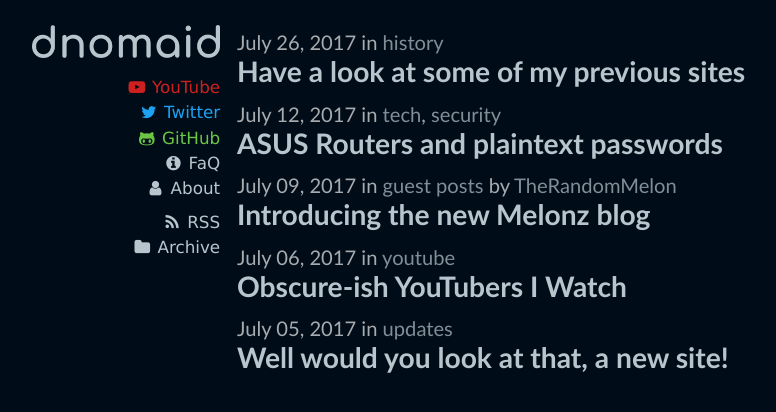
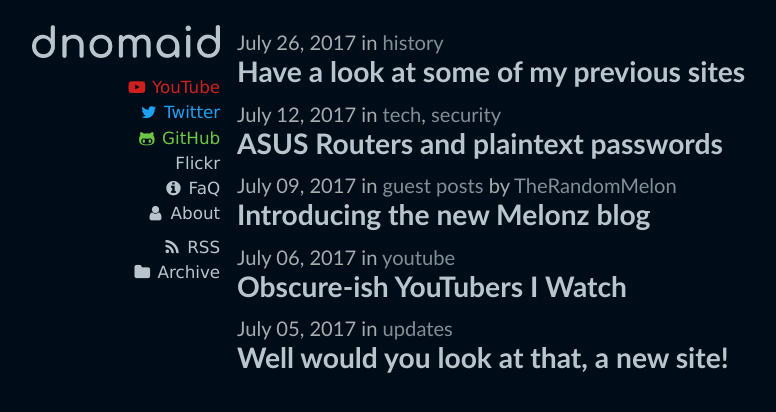
Before and after one commit to tomfishemoji/tomfishemoji.github.io, a Jekyll site: the page built from index.html, in a window 1280 px wide. Shown: the top 412 px of the page, without its empty margins (151-927 px from the left). Built offline with Jekyll 4.4.1, drawn with Linux system fonts in a browser that asks for light colours.

Commit message:
Add Flickr link to social media list. (The icon will be fixed, I know)

```diff
--- a/_config.yml
+++ b/_config.yml
@@ -16,6 +16,7 @@ youtube: https://youtube.com/dnomaid
 twitter: https://twitter.com/mrdnomaid
 github: https://github.com/mrdnomaid
 githubu: mrdnomaid
+flickr: https://www.flickr.com/people/mrdnomaid/
 permalink: /:year/:title/
 
 # Build settings
--- a/_includes/head.html
+++ b/_includes/head.html
@@ -35,11 +35,12 @@
   <header>
     <h1><a href="/" title="Home"></a></h1>
     <p>
-      <a href="{{ site.youtube }}" class="social-lnk youtube" title="YouTube"><i class="fa fa-youtube fa-fw"></i> YouTube</a><br>
-      <a href="{{ site.twitter }}" class="social-lnk twitter" title="Twitter"><i class="fa fa-twitter fa-fw"></i> Twitter</a><br>
-      <a href="{{ site.github }}" class="social-lnk github" title="GitHub"><i class="fa fa-github fa-fw"></i> GitHub</a><br>
-      <a href="/faq/" class="page-lnk faq" title="Frequently Asked Questions"><i class="fa fa-info fa-fw"></i> FaQ</a><br>
-      <a href="/about/" class="page-lnk abo" title="About"><i class="fa fa-person fa-fw"></i> About</a>
+      <a href="{{ site.youtube }}" class="youtube" title="YouTube"><i class="fa fa-youtube fa-fw"></i> YouTube</a><br>
+      <a href="{{ site.twitter }}" class="twitter" title="Twitter"><i class="fa fa-twitter fa-fw"></i> Twitter</a><br>
+      <a href="{{ site.github }}" class="github" title="GitHub"><i class="fa fa-github fa-fw"></i> GitHub</a><br>
+      <a href="{{ site.flickr }}" class="flickr" title="Flickr"><i class="fa fa-flickr fa-fw"></i> Flickr</a><br>
+      <a href="/faq/" class="faq" title="Frequently Asked Questions"><i class="fa fa-info fa-fw"></i> FaQ</a><br>
+      <a href="/about/" class="abo" title="About"><i class="fa fa-person fa-fw"></i> About</a>
     </p>
 
     {% if page.title == 'Home' %}
```
